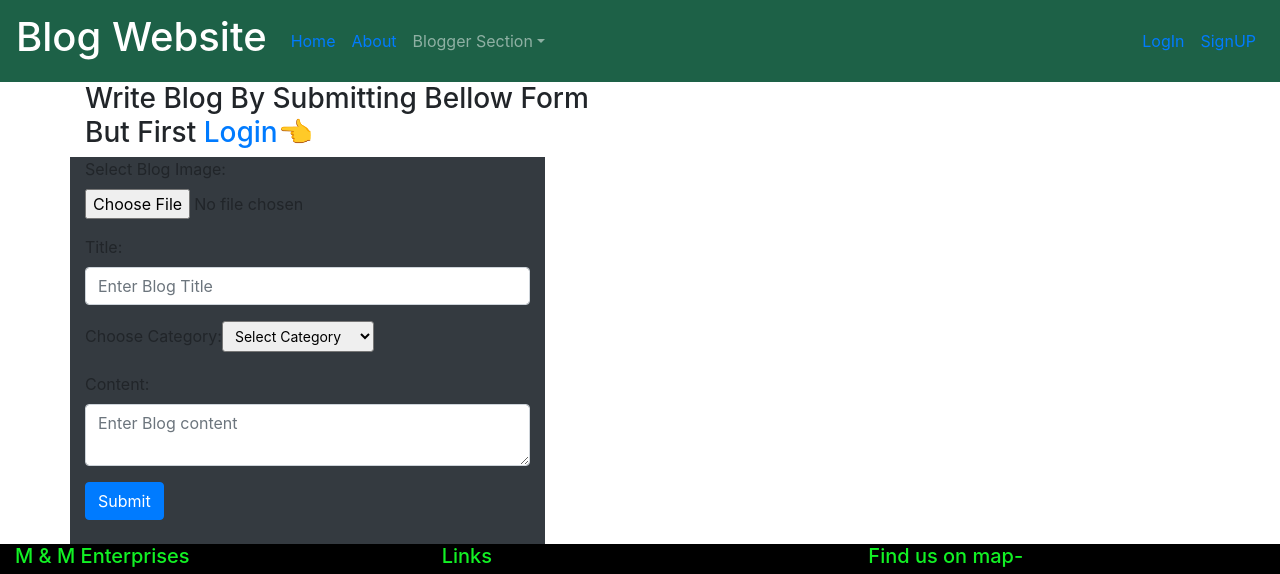
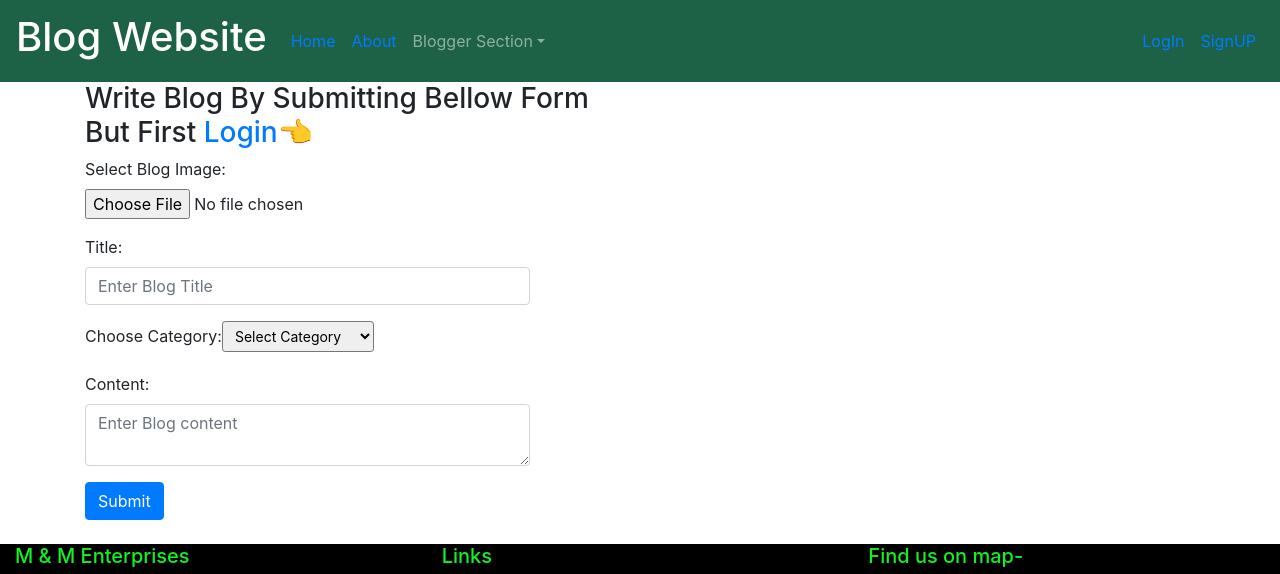
Before and after one commit to maurya20/drf_react_blog, a React (Create React App) app in the folder frontend/: page /writeblog in a window 1280 px wide. Shown: the top 574 px of the page. Built offline with nearby package versions, Linux system fonts and the light colour scheme.

Commit message:
Heading quotation update

```diff
--- a/frontend/src/components/Writeblog.js
+++ b/frontend/src/components/Writeblog.js
@@ -86,7 +86,7 @@ class Writeblog extends Component {
       return <div className="col-7 bg">
       <h3>Preview your Blog</h3>
       <img src={this.state.file}  width="610" height="280"/>
-      <h4>"{this.state.title}"</h4>
+      <h4>❝ {this.state.title} ❞</h4>
     <h4>Category:{this.state.category}</h4>
       <br></br>
       <p>{this.state.content}</p></div>
@@ -100,7 +100,7 @@ class Writeblog extends Component {
       <div className="container">
         <h3>Write Blog By Submitting Bellow Form {check()}</h3>
         <div className="row">
-  <div className="col-5 bg-dark"><form onSubmit={this.handleFormSubmit}>
+  <div className="col-5 bg"><form onSubmit={this.handleFormSubmit}>
           <div className="form-group">
           <label>Select Blog Image:</label>
           <input type="file" onChange={this.imageChange}/>
```
